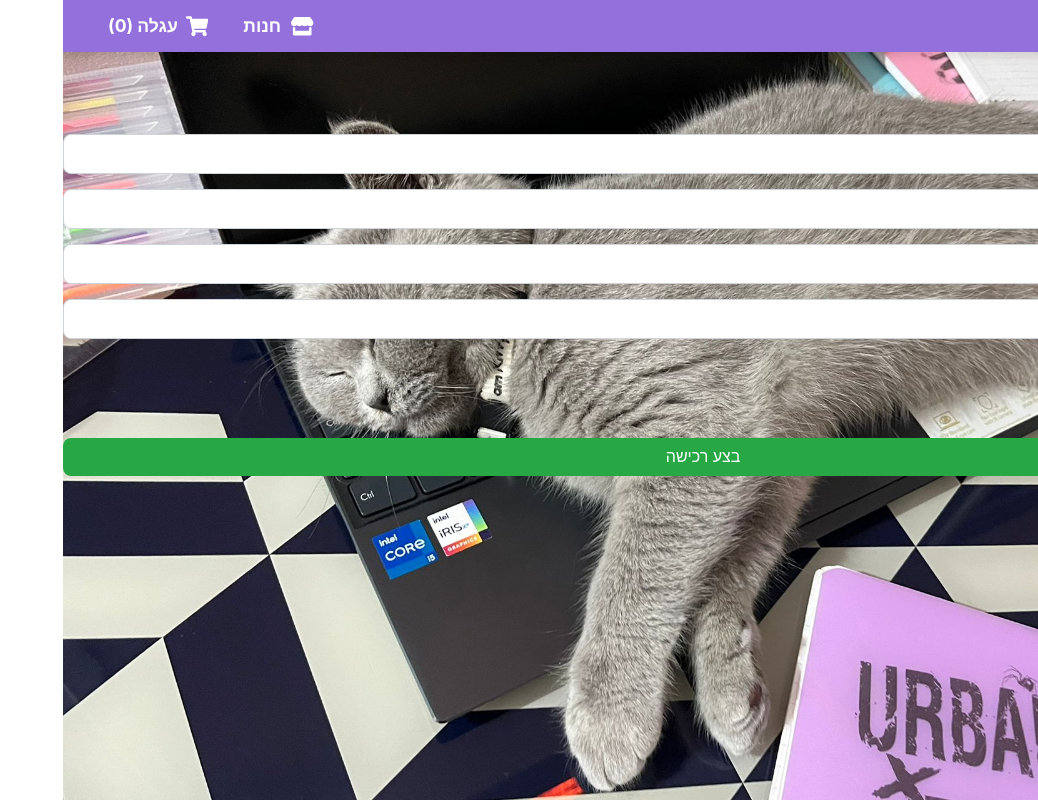
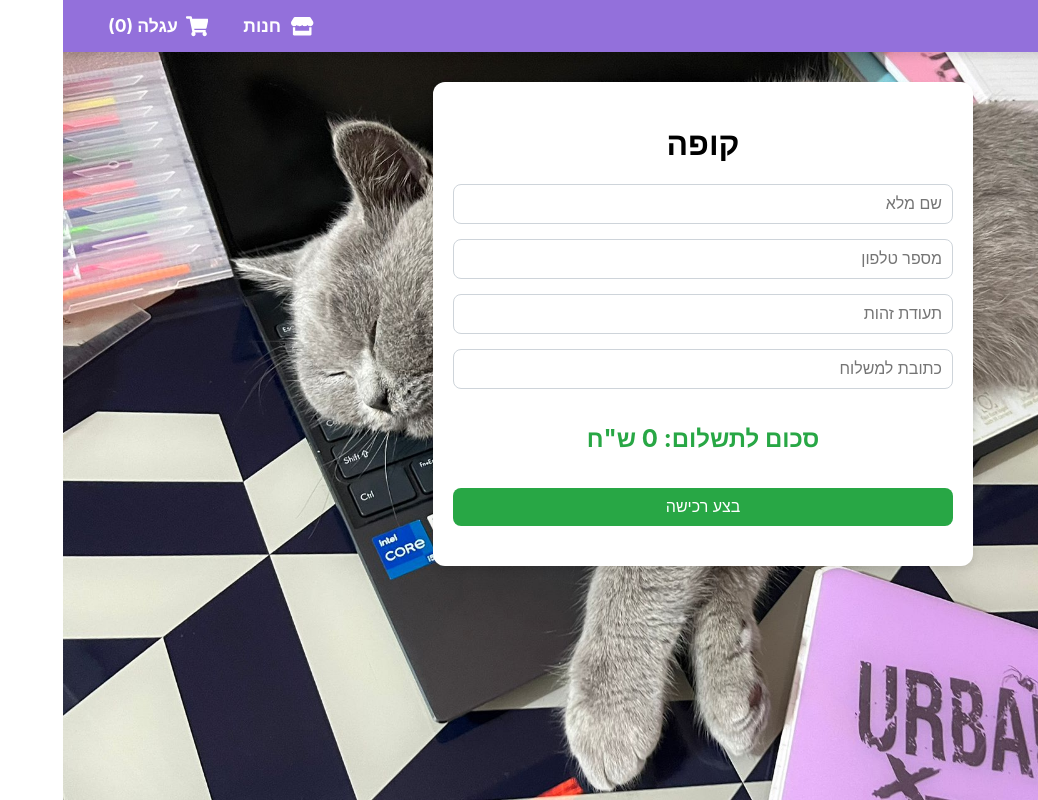
Before and after one commit to weaamabusiam/react-online-store-w, a React (Create React App) app: page /checkout in a window 1280 px wide. Shown: the whole page, without its empty margins (242-1280 px from the left). Built offline with nearby package versions, Linux system fonts and the light colour scheme.

Commit message:
completing the website function

```diff
--- a/src/App.css
+++ b/src/App.css
@@ -292,7 +292,15 @@ button:hover, .form-button:hover, .add-to-cart-button:hover, .checkout-button:ho
     object-fit: cover;
     border-radius: 8px;
 }
-
+.checkout-container {
+    max-width: 500px;
+    margin: 30px auto;
+    padding: 20px;
+    background-color: #ffffff;
+    border-radius: 12px;
+    box-shadow: 0 4px 8px rgba(0, 0, 0, 0.1);
+    text-align: center;
+}
 /* Adjust cart item padding and alignment */
 .cart-item {
     padding: 10px; /* Reduce padding */
--- a/src/components/Cart.js
+++ b/src/components/Cart.js
@@ -1,14 +1,19 @@
 import React from 'react';
 import { FaTimes } from 'react-icons/fa';  // Importing X icon
+import { useNavigate } from 'react-router-dom';
+
 
 export default function Cart({ cart, setCart }) {
-
+  const navigate = useNavigate();
   const removeFromCart = (productCode) => {
     const updatedCart = cart.filter(item => item.code !== productCode);
     setCart(updatedCart);
   };
 
   const totalPrice = cart.reduce((total, item) => total + item.price, 0);
+  const proceedToCheckout = () => {
+    navigate('/checkout');
+  };
 
   return (
     <div className="cart-container">
@@ -50,8 +55,7 @@ export default function Cart({ cart, setCart }) {
           </table>
 
           <p className="cart-total">סה"כ: {totalPrice} ש"ח</p>
-
-          <button className="checkout-button">לתשלום</button>
+          <button className="checkout-button" onClick={proceedToCheckout} >לתשלום</button>
         </>
       )}
     </div>
```
